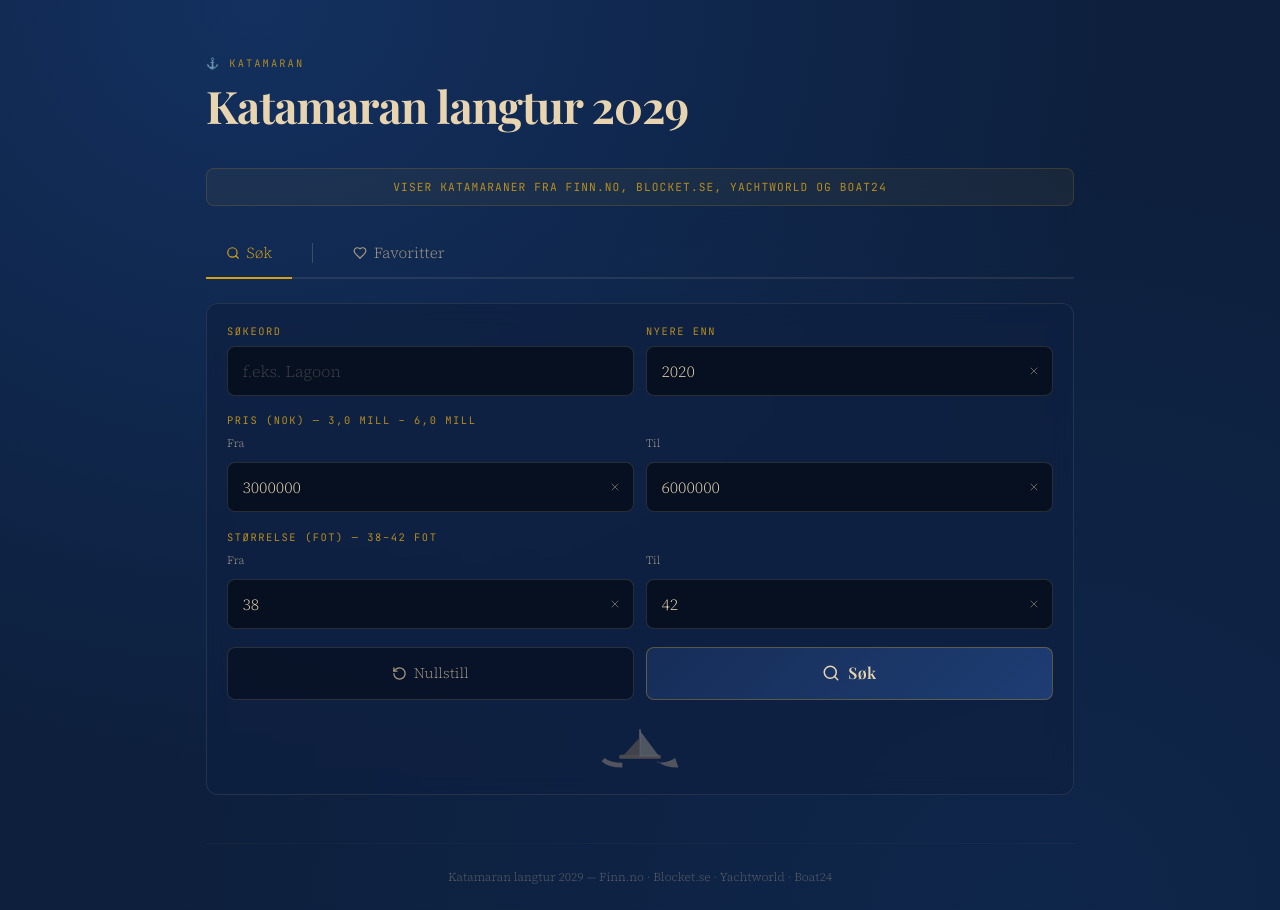
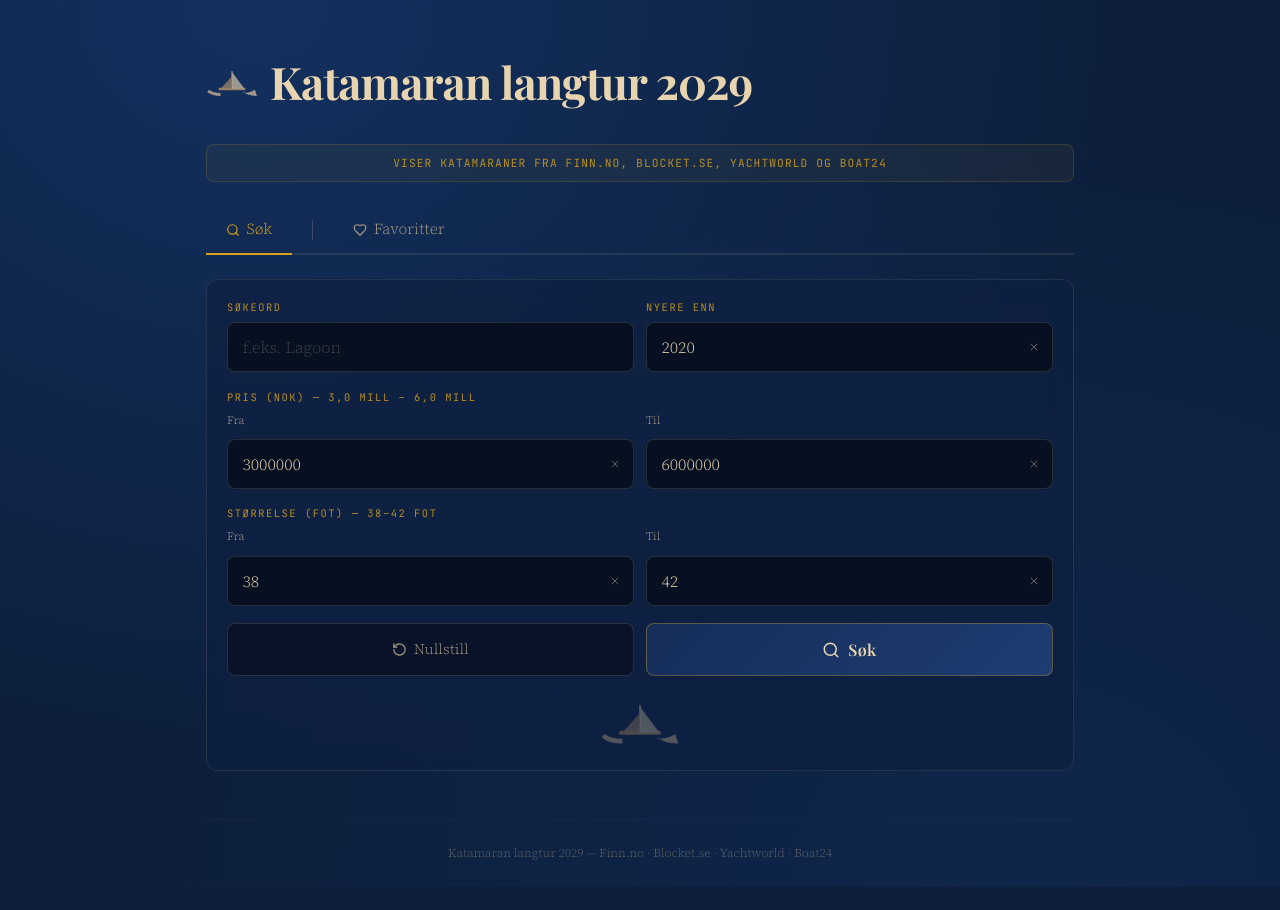
Before and after one commit to t-rulez/sailboat-search, a React (Vite) app in the folder frontend/: page / in a window 1280 px wide. After the commit the page ends 886 px from the top, so only its background shows below. Built offline with nearby package versions, Linux system fonts and the light colour scheme; no server answers.

Commit message:
tittelendring

```diff
--- a/frontend/src/App.jsx
+++ b/frontend/src/App.jsx
@@ -100,8 +100,19 @@ export default function App() {
     <div className="app-container">
       {/* Header */}
       <header className="app-header">
-        <p className="header-eyebrow">⚓ Katamaran</p>
-        <h1 className="app-title">Katamaran langtur 2029</h1>
+        <div className="header-title-row">
+          <div className="header-cat-icon">
+            <svg viewBox="0 0 100 60" xmlns="http://www.w3.org/2000/svg">
+              <path d="M2,44 Q10,52 28,52 L28,46 Q12,46 6,40 Z" fill="#d4b896"/>
+              <path d="M72,44 Q80,52 98,52 L94,40 Q86,46 72,46 Z" fill="#d4b896"/>
+              <rect x="24" y="36" width="52" height="5" rx="2" fill="#c09a6a"/>
+              <line x1="50" y1="4" x2="50" y2="38" stroke="#e8d5b0" stroke-width="2"/>
+              <polygon points="50,6 50,38 74,38" fill="#e8d5b0" opacity="0.85"/>
+              <polygon points="50,14 50,38 28,38" fill="#c09a6a" opacity="0.8"/>
+            </svg>
+          </div>
+          <h1 className="app-title">Katamaran langtur 2029</h1>
+        </div>
       </header>
 
       {/* Infobanner */}
--- a/frontend/src/index.css
+++ b/frontend/src/index.css
@@ -837,3 +837,20 @@ h1, h2, h3 {
   background: #0d1f3c;
   color: var(--rope-300);
 }
+
+/* ─── Header title row med katamaran-ikon ─── */
+.header-title-row {
+  display: flex;
+  align-items: center;
+  gap: 0.75rem;
+}
+
+.header-cat-icon {
+  flex-shrink: 0;
+  opacity: 0.75;
+}
+
+.header-cat-icon svg {
+  width: 52px;
+  height: auto;
+}
```
